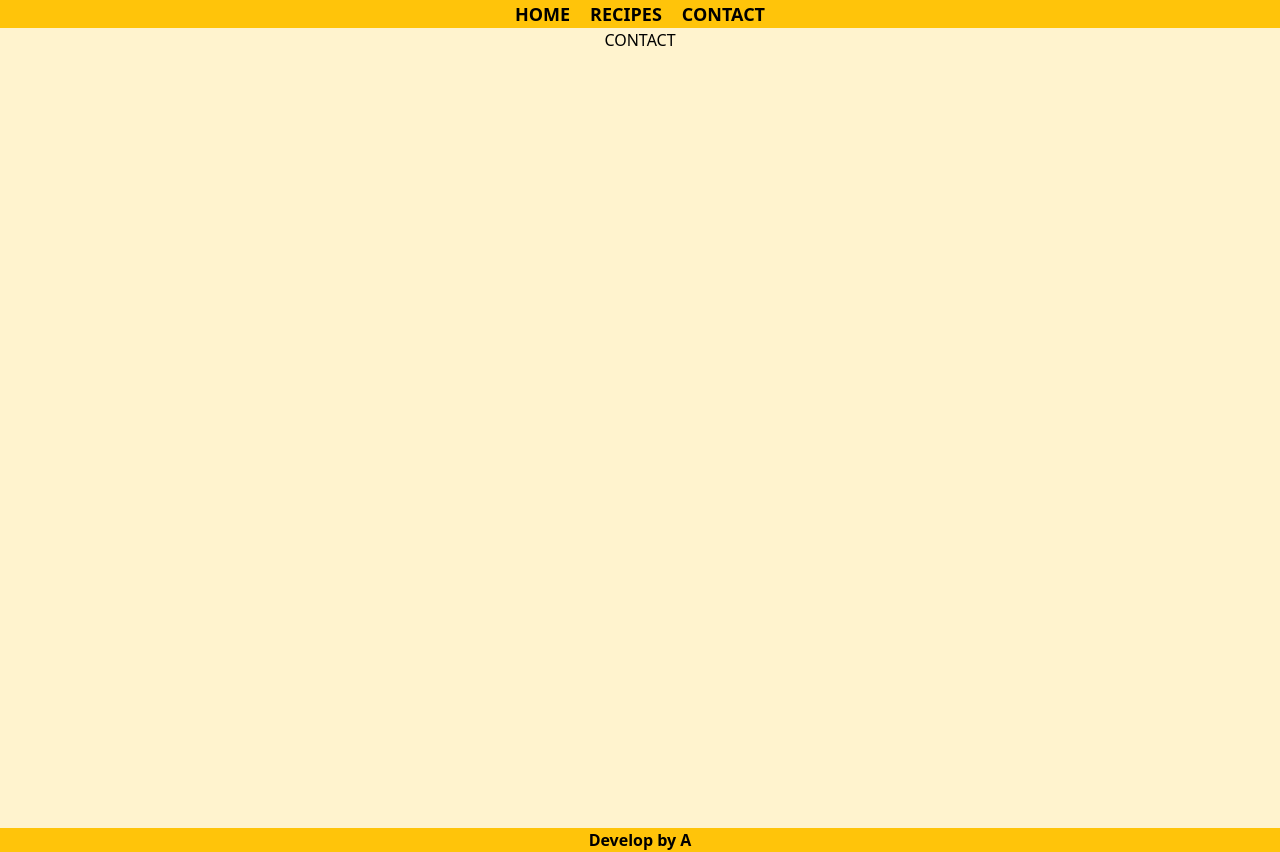
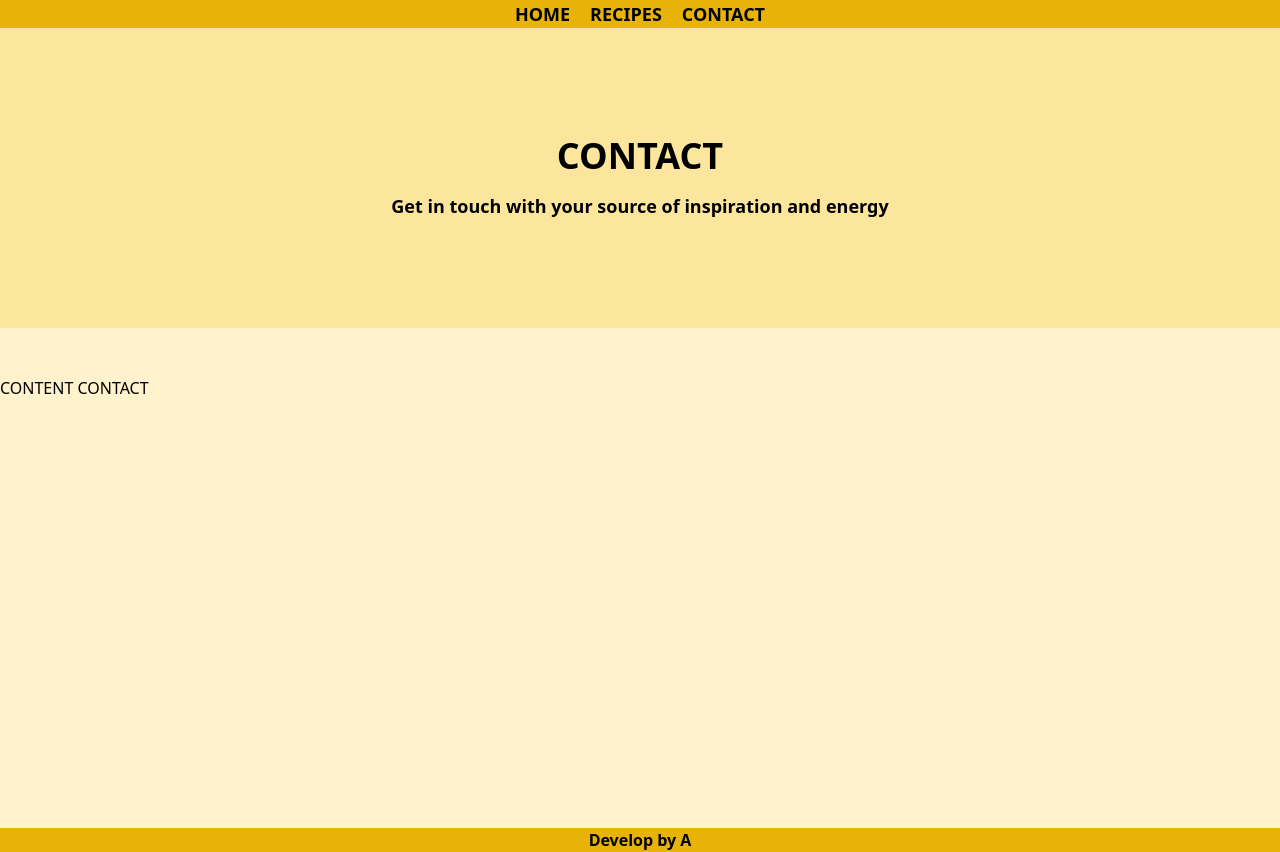
Before and after one commit to alexandru-posirca/Honey-Recipes, a React (Vite) app: page /contact in a window 1280 px wide. Built offline with nearby package versions, Linux system fonts and the light colour scheme.

Commit message:
Integration module top

```diff
--- /dev/null
+++ b/src/components/ModuleTop.jsx
@@ -0,0 +1,10 @@
+function ModuleTop({ title, subtitle }) {
+  return (
+    <div className="flex justify-center items-center h-[300px] mb-12 bg-yellow-200 w-full font-semibold flex-col gap-4 text-center">
+      <h2 className="text-4xl">{title}</h2>
+      <p className="text-lg">{subtitle}</p>
+    </div>
+  );
+}
+
+export default ModuleTop;
--- a/src/layouts/RootLayout.jsx
+++ b/src/layouts/RootLayout.jsx
@@ -2,7 +2,7 @@ import { Link, Outlet } from "react-router-dom";
 
 function RootLayout() {
   return (
-    <div className="flex flex-col items-center bg-yellow-200 min-h-screen">
+    <div className="flex flex-col items-center bg-yellow-100 min-h-screen">
       <header className="w-full text-lg uppercase justify-center bg-yellow-400 font-semibold">
         <ul className="flex gap-5 justify-center">
           <li>
@@ -16,7 +16,7 @@ function RootLayout() {
           </li>
         </ul>
       </header>
-      <main className="min-h-screen">
+      <main className="min-h-screen w-full">
         <Outlet />
       </main>
       <footer className="w-full flex justify-center bg-yellow-400 font-semibold">
--- a/src/pages/Contact.jsx
+++ b/src/pages/Contact.jsx
@@ -1,8 +1,11 @@
+import ModuleTop from "../components/ModuleTop";
+
 export default function Contact() {
   return (
     <div className="contact-page">
-      <div className="container">
-        <h2>Contact</h2>
+      <div>
+        <ModuleTop title={"Contact"} subtitle={"Get in touch with your source of inspiration and energy"}/>
+        <h2>Content contact</h2>
       </div>
     </div>
   );
--- a/src/pages/Home.jsx
+++ b/src/pages/Home.jsx
@@ -3,16 +3,12 @@ import { BttnRecipes } from "../components/BttnRecipes";
 function Home() {
   return (
     <div className="homepage">
-      <header className="h-screen flex items-center">
-        <div className="container">
-          <div>
+      <header className="h-screen flex items-center justify-center">
             <div className="flex items-center flex-col font-semibold">
               <h1 className="mb-2 text-[64px]">Welcome!</h1>
               <h2 className="mb-1 text-xl">This is my website with honey recipes</h2>
               <BttnRecipes />
             </div>
-          </div>
-        </div>
       </header>
     </div>
   );
--- a/src/pages/Recipes.jsx
+++ b/src/pages/Recipes.jsx
@@ -1,6 +1,9 @@
+import ModuleTop from "../components/ModuleTop";
+
 function Recipes() {
   return (
     <div>
+      <ModuleTop title={"Recipes"} subtitle={"Healthy food recipes with 100% natural honey"}/>
       <h2>Recipes page</h2>
     </div>
   );
--- a/tailwind.config.js
+++ b/tailwind.config.js
@@ -7,8 +7,9 @@ export default {
   theme: {
     colors: {
       "yellow": {
-        200 : "#fff3ce",
-        400: "#ffc40a"
+        100 : "#fff3ce",
+        200: "#fce69e",
+        400: "#e8b307"
       }
     },
     screens: {
```
